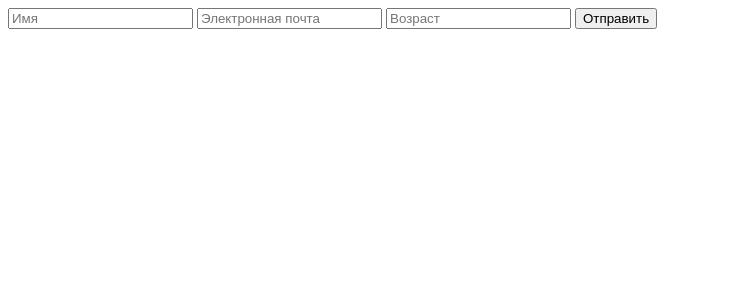
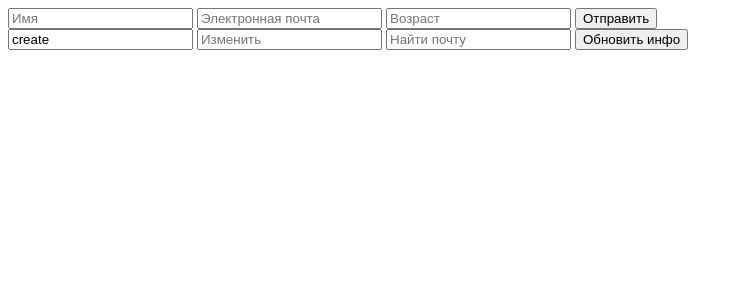
Before and after one commit to Romanweiss/django_projects, a Django app: page / in a window 1280 px wide. Shown: the top 300 px of the page, without its empty margins (0-743 px from the left). Run offline with Django 5.2, Linux system fonts and the light colour scheme.

Commit message:
add methods and update, changes in views

```diff
--- a/PostUrl/appSite/templates/appSite/index.html
+++ b/PostUrl/appSite/templates/appSite/index.html
@@ -6,14 +6,24 @@
     <title>Форма</title>
 </head>
 <body>
-
+   <!-- Форма для создания -->
     <form action="{% url 'urlPageHome' %}" method="post">
         {% csrf_token %}
+        <input type="text" name="method" value="create" hidden>
         <input type="text" name="last_name" placeholder="Имя" required>
         <input type="email" name="email" placeholder="Электронная почта" required>
         <input type="number" name="age" placeholder="Возраст" required>
         <button>Отправить</button>
     </form>
 
+    <!-- Форма для изменения -->
+    <form action="{% url 'urlPageHome' %}" method="post">
+        {% csrf_token %}
+        <input type="text" name="method" value="create" update>
+        <input type="text" name="last_name" placeholder="Изменить" required>
+        <input type="email" name="email" placeholder="Найти почту" required>
+        <button>Обновить инфо</button>
+    </form>
+
 </body>
 </html>
--- a/PostUrl/appSite/views.py
+++ b/PostUrl/appSite/views.py
@@ -2,6 +2,7 @@ from django.shortcuts import render, redirect
 from django.views import View
 from django.http import HttpResponse
 from .models import FormUser
+
 
 
 class PageHome(View):
@@ -24,7 +25,21 @@ class PageHome(View):
 
         user_name = request.POST['last_name']  # получаем из пост запроса данные (имена находятся в html файла)
         user_email = request.POST['email']  # получаем из пост запроса данные (имена находятся в html файла)
-        user_age = request.POST['age']  # получаем из пост запроса данные (имена находятся в html файла)
+        method = request.POST['method']
+
+        if method == 'create':  # определяем какой метод (метод из html) - обновить или перезаписать
+            user_age = request.POST['age']  # получаем из пост запроса данные (имена находятся в html файла)
+            try:
+                FormUser.objects.create(  # создание объекта в бд
+                    name = user_name,  # Берётся из models переменная и ей присваивается значение переменной выше
+                    email = user_email, # Берётся из models переменная и ей присваивается значение переменной выше
+                    age = user_age # Берётся из models переменная и ей присваивается значение переменной выше
+                )
+            except:
+                pass
+        elif method == "update":
+            pass
+
 
         # проверка пользователя на наличие первый способ
         #data = FormUser.objects.filter(
@@ -33,10 +48,15 @@ class PageHome(View):
         #) # если пользователь уже есть - он будет найден
         #print(data) # вывод в консоль - найден, либо нет
 
+        #----------------------------------------------------
+
         #if not data:  # если пользователь не найден, то создаётся объект
-        FormUser.objects.create(  # создание объекта в бд
-            name = user_name,  # Берётся из models переменная и ей присваивается значение переменной выше
-            email = user_email, # Берётся из models переменная и ей присваивается значение переменной выше
-            age = user_age # Берётся из models переменная и ей присваивается значение переменной выше
-        )
+        # try:
+        #     FormUser.objects.create(  # создание объекта в бд
+        #         name = user_name,  # Берётся из models переменная и ей присваивается значение переменной выше
+        #         email = user_email, # Берётся из models переменная и ей присваивается значение переменной выше
+        #         age = user_age # Берётся из models переменная и ей присваивается значение переменной выше
+        #     )
+        # except:
+        #     pass
         return redirect('urlPageHome') # после создания объекта возвращаемся на страницу - urlPageHome
```
Also changed, not shown: PostUrl/appSite/migrations/0003_alter_formuser_email.py (added).
